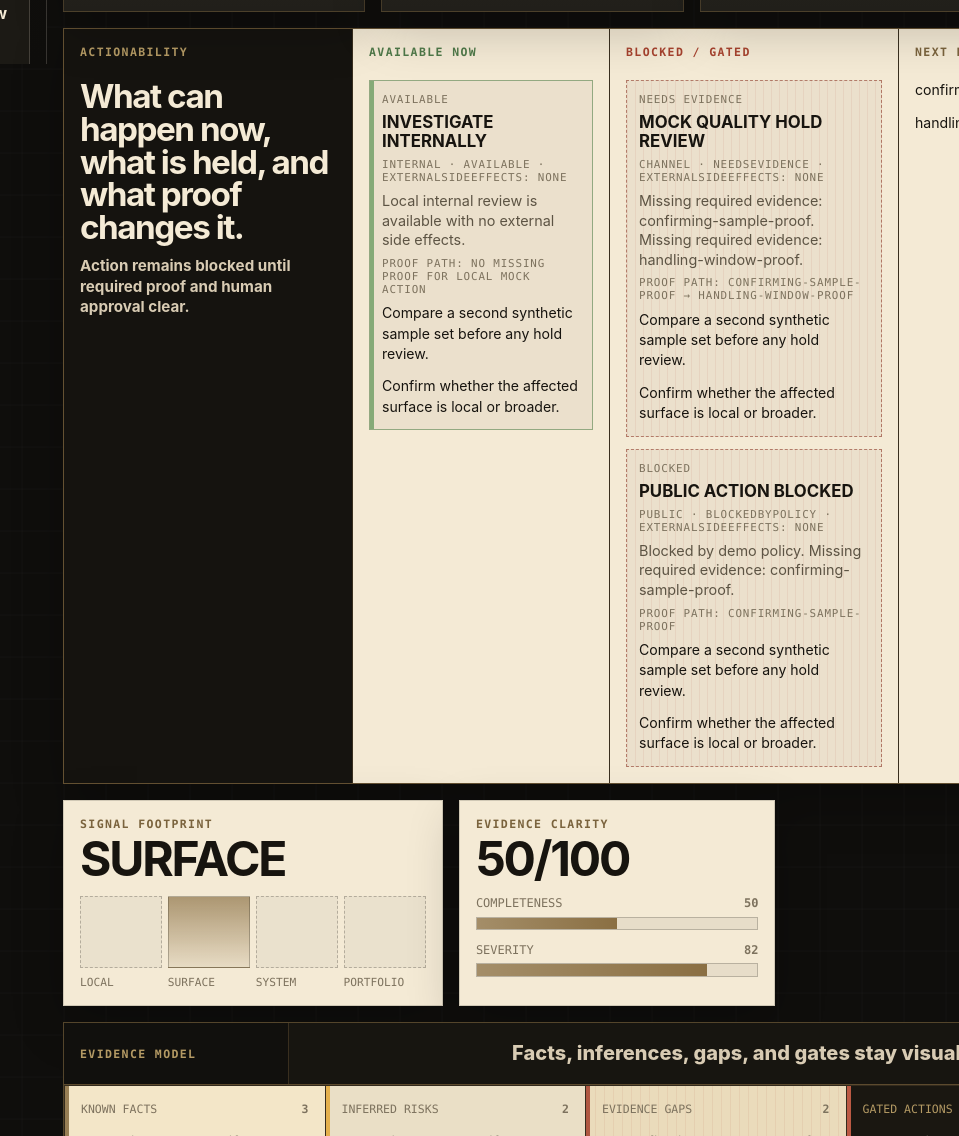
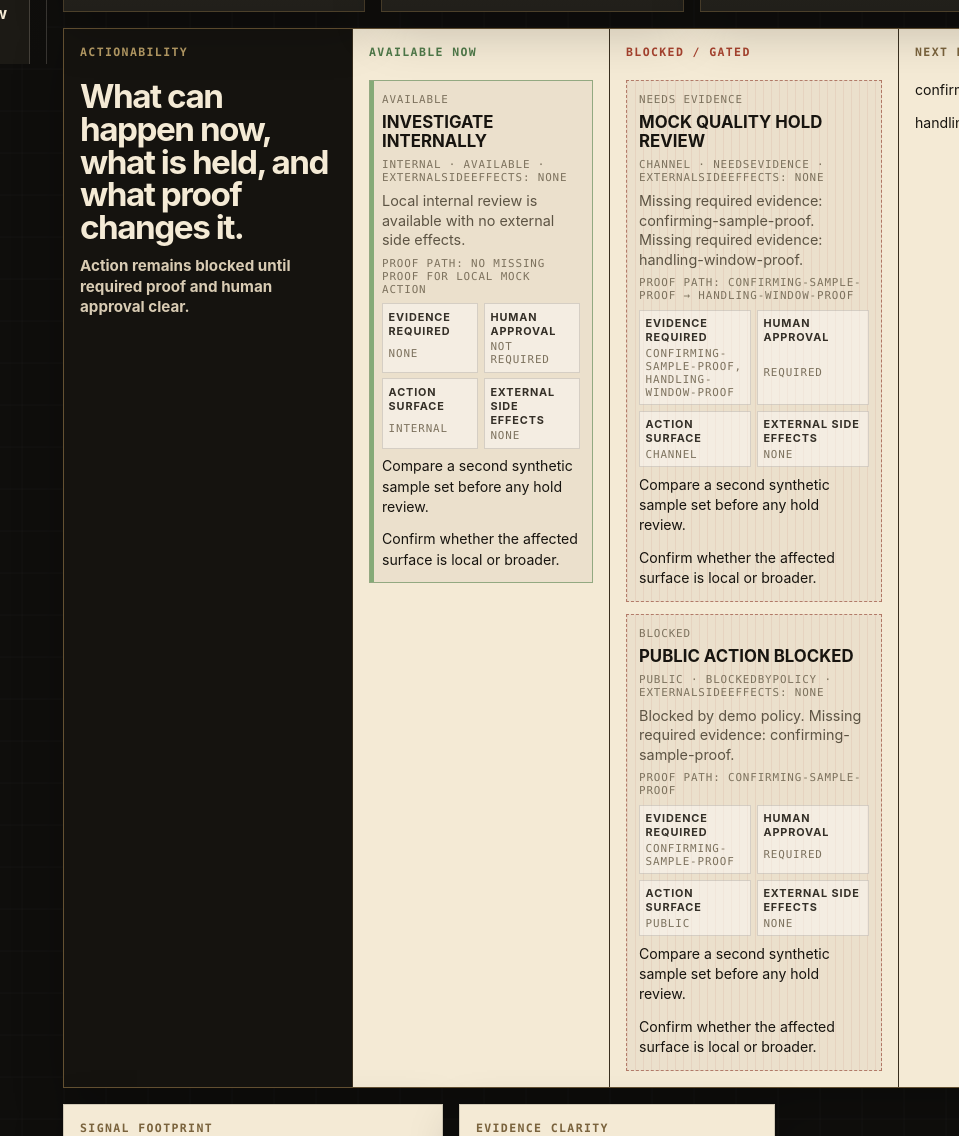
Before and after one commit to jeffgreendesign/ops-signal-console, a website built with Vite: page index.html in a window 1280 px wide. Shown: the part 736-1872 px from the top of the page, without its empty margins (321-1280 px from the left). Built offline with nearby package versions, Linux system fonts and the light colour scheme.

Commit message:
feat: add frozen launch gate drilldown

```diff
--- a/src/data/scenarios.ts
+++ b/src/data/scenarios.ts
@@ -166,4 +166,42 @@ export const scenarios: SignalScenario[] = [
       { id: 'publish-opportunity-note', label: 'Publish opportunity note', actionType: 'public', requiresHumanApproval: true, requiredEvidence: ['independent-proof'] },
     ],
   },
+  {
+    id: 'scenario-frozen-launch-bundle-mismatch',
+    title: 'Frozen launch bundle mismatch needs fulfillment proof',
+    kind: 'fulfillmentConstraint',
+    sourceLabel: 'synthetic frozen launch review',
+    observedAt: '2026-05-30T15:00:00.000Z',
+    affectedBrands: ['Brand Grove'],
+    affectedSurfaces: ['bundle builder', 'item page', 'shipping promise'],
+    signalMagnitude: 80,
+    knownFacts: [
+      { id: 'fact-frozen-format', label: 'frozen format launch detected', strength: 'observed', detail: 'A synthetic launch packet includes a temperature-sensitive format.' },
+      { id: 'fact-bundle-state-mismatch', label: 'bundle availability mismatch', strength: 'observed', detail: 'The bundle surface and item surfaces show different readiness states in the invented packet.' },
+      { id: 'fact-shipping-constraint', label: 'shipping window constraint present', strength: 'observed', detail: 'The packet names limited fulfillment timing and region eligibility as launch constraints.' },
+      { id: 'fact-support-promise', label: 'support remediation copy exists', strength: 'observed', detail: 'The review packet includes support language for damaged or unsuitable arrivals.' },
+      { id: 'fact-public-claim-draft', label: 'delivery claim draft exists', strength: 'observed', detail: 'The packet includes draft assurance language that has not cleared review.' },
+    ],
+    inferredRisks: [
+      { id: 'risk-bundle-mismatch', label: 'bundle availability mismatch', riskLevel: 'high', rationale: 'A mismatch could let channel guidance outrun the actual bundle review state.' },
+      { id: 'risk-cold-chain-overclaim', label: 'cold-chain promise overclaim', riskLevel: 'medium', rationale: 'Delivery copy should stay gated until fulfillment proof and support proof are present.' },
+    ],
+    evidenceGaps: [
+      { id: 'gap-bundle-availability', label: 'bundle-availability-proof', requiredFor: ['update-launch-ops-note'], severityImpact: 'medium', confidenceImpact: 18 },
+      { id: 'gap-shipping-window', label: 'shipping-window-proof', requiredFor: ['update-launch-ops-note', 'publish-frozen-delivery-claim'], severityImpact: 'none', confidenceImpact: 16 },
+      { id: 'gap-region-eligibility', label: 'region-eligibility-proof', requiredFor: ['publish-frozen-delivery-claim'], severityImpact: 'none', confidenceImpact: 14 },
+      { id: 'gap-claim-substantiation', label: 'claim-substantiation-proof', requiredFor: ['publish-frozen-delivery-claim'], severityImpact: 'none', confidenceImpact: 20 },
+      { id: 'gap-support-remediation', label: 'support-remediation-proof', requiredFor: ['publish-frozen-delivery-claim'], severityImpact: 'none', confidenceImpact: 12 },
+    ],
+    recommendedChecks: [
+      'Compare the synthetic bundle builder state against item-page readiness before channel guidance changes.',
+      'Confirm fulfillment timing and region eligibility proof before public-facing copy changes.',
+      'Verify support remediation proof before using delivery assurance language.',
+    ],
+    gatedActions: [
+      { id: 'log-frozen-launch-review', label: 'Log frozen launch review packet', actionType: 'internal', requiresHumanApproval: false, requiredEvidence: [] },
+      { id: 'update-launch-ops-note', label: 'Update launch operations note', actionType: 'channel', requiresHumanApproval: true, requiredEvidence: ['bundle-availability-proof', 'shipping-window-proof'] },
+      { id: 'publish-frozen-delivery-claim', label: 'Publish frozen delivery claim', actionType: 'public', requiresHumanApproval: true, requiredEvidence: ['shipping-window-proof', 'region-eligibility-proof', 'claim-substantiation-proof', 'support-remediation-proof'] },
+    ],
+  },
 ];
--- a/src/main.ts
+++ b/src/main.ts
@@ -135,6 +135,9 @@ function renderActionabilityPath(path: ReturnType<typeof buildConsoleView>['acti
   const stateLabel = path.state.replace(/[A-Z]/g, (letter) => ` ${letter.toLowerCase()}`).trim();
   const proofCopy = path.proofNeeded.length > 0 ? path.proofNeeded.join(' → ') : 'no missing proof for local mock action';
   const checks = path.nextChecks.slice(0, 2);
+  const gateDrilldown = path.gateDetails.map(
+    (detail) => `<span><b>${escapeHtml(detail.label)}</b>${escapeHtml(detail.value)}</span>`
+  );
 
   return `
     <li class="actionability-path actionability-${path.state}">
@@ -143,6 +146,7 @@ function renderActionabilityPath(path: ReturnType<typeof buildConsoleView>['acti
       <small>${escapeHtml(path.actionType)} · ${escapeHtml(path.gateStatus)} · externalSideEffects: ${escapeHtml(path.externalSideEffects)}</small>
       <p>${escapeHtml(path.primaryReason)}</p>
       <div class="path-proof">Proof path: ${escapeHtml(proofCopy)}</div>
+      <div class="gate-drilldown">${gateDrilldown.join('')}</div>
       ${checks.length ? renderList(checks, 'path-checks') : ''}
     </li>
   `;
--- a/src/model/types.ts
+++ b/src/model/types.ts
@@ -10,6 +10,7 @@ export type ScenarioKind =
   | 'channelMismatch'
   | 'launchReadinessMismatch'
   | 'opportunitySignal'
+  | 'fulfillmentConstraint'
   | 'ingredientConstraint';
 
 export interface EvidenceItem {
--- a/src/scenarios.ts
+++ b/src/scenarios.ts
@@ -39,6 +39,7 @@ export interface ActionabilityPath {
   gateStatus: GateStatus;
   primaryReason: string;
   proofNeeded: string[];
+  gateDetails: { label: string; value: string }[];
   nextChecks: string[];
   externalSideEffects: 'none';
 }
@@ -105,6 +106,13 @@ const actionabilityState = (action: ReturnType<typeof buildDisplayModel>['blocke
   return 'blocked';
 };
 
+const gateDetailsForAction = (action: ReturnType<typeof buildDisplayModel>['blockedActions'][number]): ActionabilityPath['gateDetails'] => [
+  { label: 'Evidence required', value: action.requiredEvidence.length ? action.requiredEvidence.join(', ') : 'none' },
+  { label: 'Human approval', value: action.requiresHumanApproval ? 'required' : 'not required' },
+  { label: 'Action surface', value: action.actionType },
+  { label: 'External side effects', value: 'none' },
+];
+
 const buildActionabilitySummary = (display: ReturnType<typeof buildDisplayModel>): ActionabilitySummary => {
   const nextProof = Array.from(new Set(display.blockedActions.flatMap((action) => action.requiredEvidence)));
 
@@ -118,6 +126,7 @@ const buildActionabilitySummary = (display: ReturnType<typeof buildDisplayModel>
       gateStatus: action.gateStatus,
       primaryReason: 'Local internal review is available with no external side effects.',
       proofNeeded: [],
+      gateDetails: gateDetailsForAction(action),
       nextChecks: display.recommendedChecks,
       externalSideEffects: 'none',
     })),
@@ -129,6 +138,7 @@ const buildActionabilitySummary = (display: ReturnType<typeof buildDisplayModel>
       gateStatus: action.gateStatus,
       primaryReason: blockedActionReason(action.blockedReasons),
       proofNeeded: action.requiredEvidence,
+      gateDetails: gateDetailsForAction(action),
       nextChecks: display.recommendedChecks,
       externalSideEffects: 'none',
     })),
--- a/src/styles.css
+++ b/src/styles.css
@@ -697,11 +697,31 @@ h3 { margin-bottom: 0.65rem; }
 
 .actionability-path small,
 .path-state,
-.path-proof {
+.path-proof,
+.gate-drilldown {
   color: var(--muted);
   font-size: 0.68rem;
   letter-spacing: 0.08em;
   text-transform: uppercase;
+}
+
+.gate-drilldown {
+  display: grid;
+  grid-template-columns: repeat(2, minmax(0, 1fr));
+  gap: 0.35rem;
+}
+
+.gate-drilldown span {
+  display: grid;
+  gap: 0.15rem;
+  padding: 0.35rem;
+  border: 1px solid rgba(23,20,15,0.14);
+  background: rgba(255,255,255,0.42);
+}
+
+.gate-drilldown b {
+  color: #342f27;
+  font-family: Inter, ui-sans-serif, system-ui, sans-serif;
 }
 
 .actionability-path p {
```
Also changed, not shown: tests/scenarios.test.ts (+7 -6 lines), tests/ui-adapter.test.ts (+52 -0 lines).
